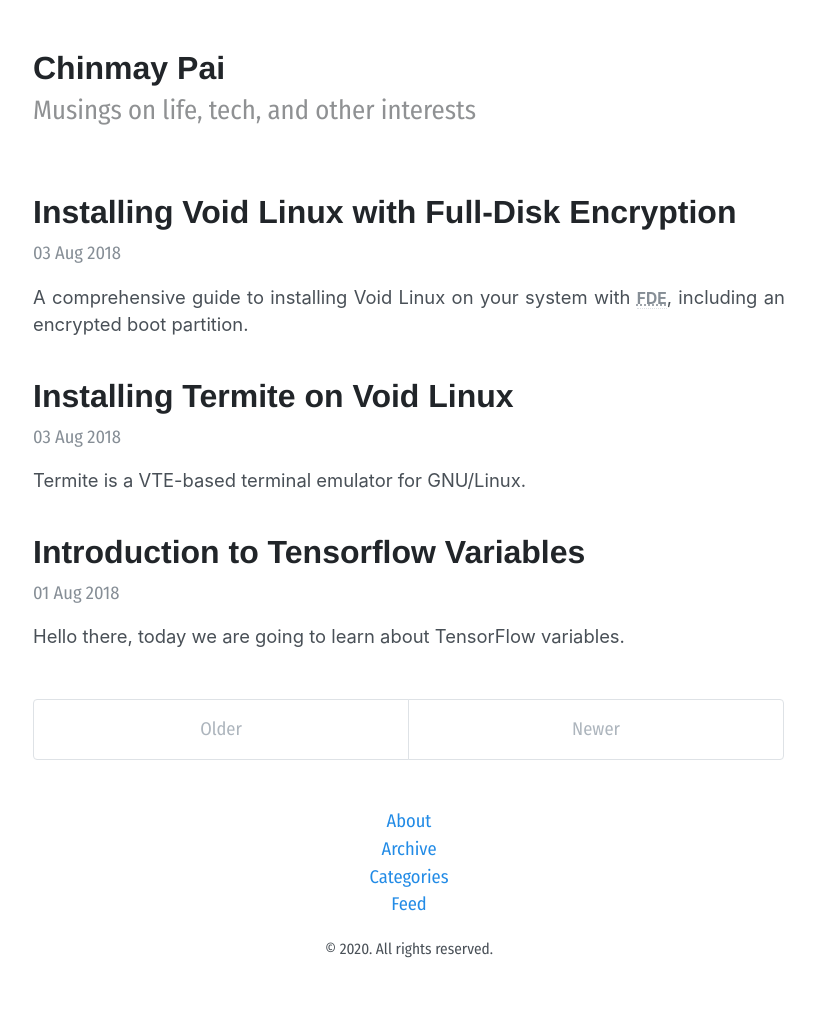
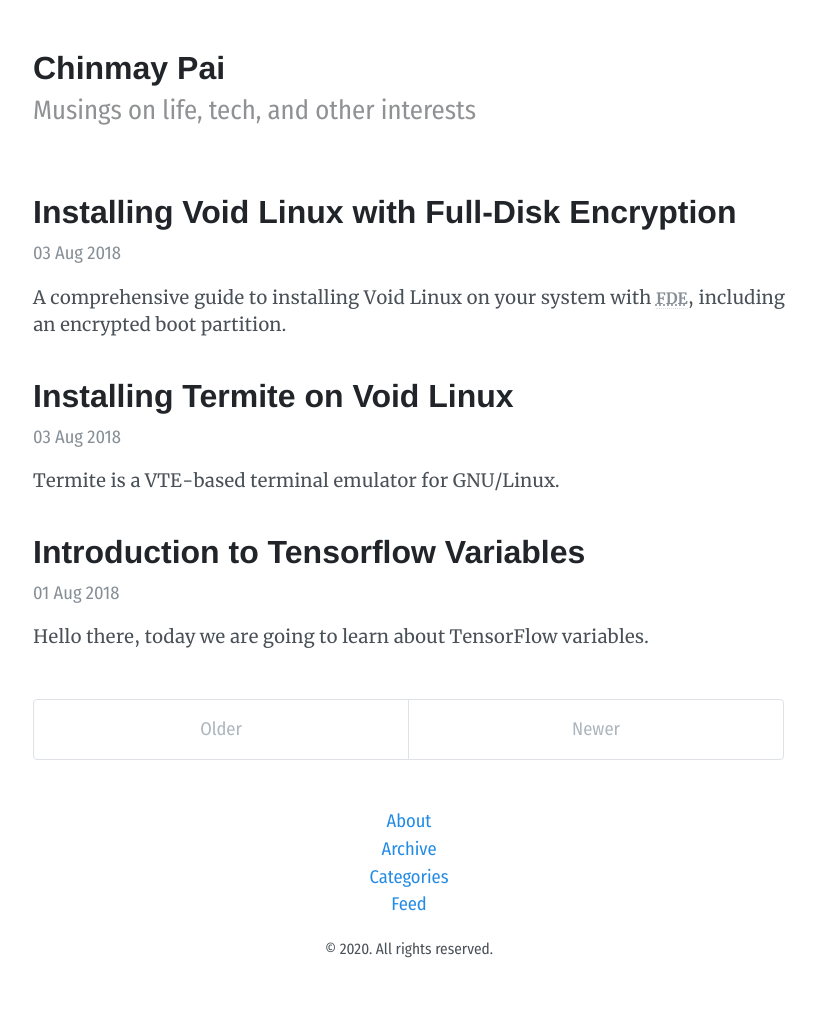
Before and after one commit to Thunderbottom/thunderbottom.github.io, a Jekyll site: the page built from index.html, in a window 1280 px wide. Shown: the whole page, without its empty margins (231-1047 px from the left). Built offline with Jekyll 4.4.1, drawn with Linux system fonts in a browser that asks for light colours; some web fonts are replaced; the list of posts is cut into pages by our own code.

Commit message:
chore: remove default apple fonts
Signed-off-by: Chinmay D. Pai <chinmaydpai@gmail.com>

```diff
--- a/_sass/_variables.scss
+++ b/_sass/_variables.scss
@@ -27,7 +27,7 @@
   --blue-400: #4dabf7;
   --yellow-100: #fff3bf;
 
-  --body-font: -apple-system, BlinkMacSystemFont, "Merriweather", serif, "Segoe UI", Roboto, "Helvetica Neue", Arial, "Noto Sans", sans-serif, "Apple Color Emoji", "Segoe UI Emoji", "Segoe UI Symbol", "Noto Color Emoji";
+  --body-font: "Merriweather", serif, "Segoe UI", Roboto, "Helvetica Neue", Arial, "Noto Sans", sans-serif, "Apple Color Emoji", "Segoe UI Emoji", "Segoe UI Symbol", "Noto Color Emoji";
   --body-font-size: 1.15em;
   --body-line-height: 1.5;
   --body-color: var(--gray-700);
```
